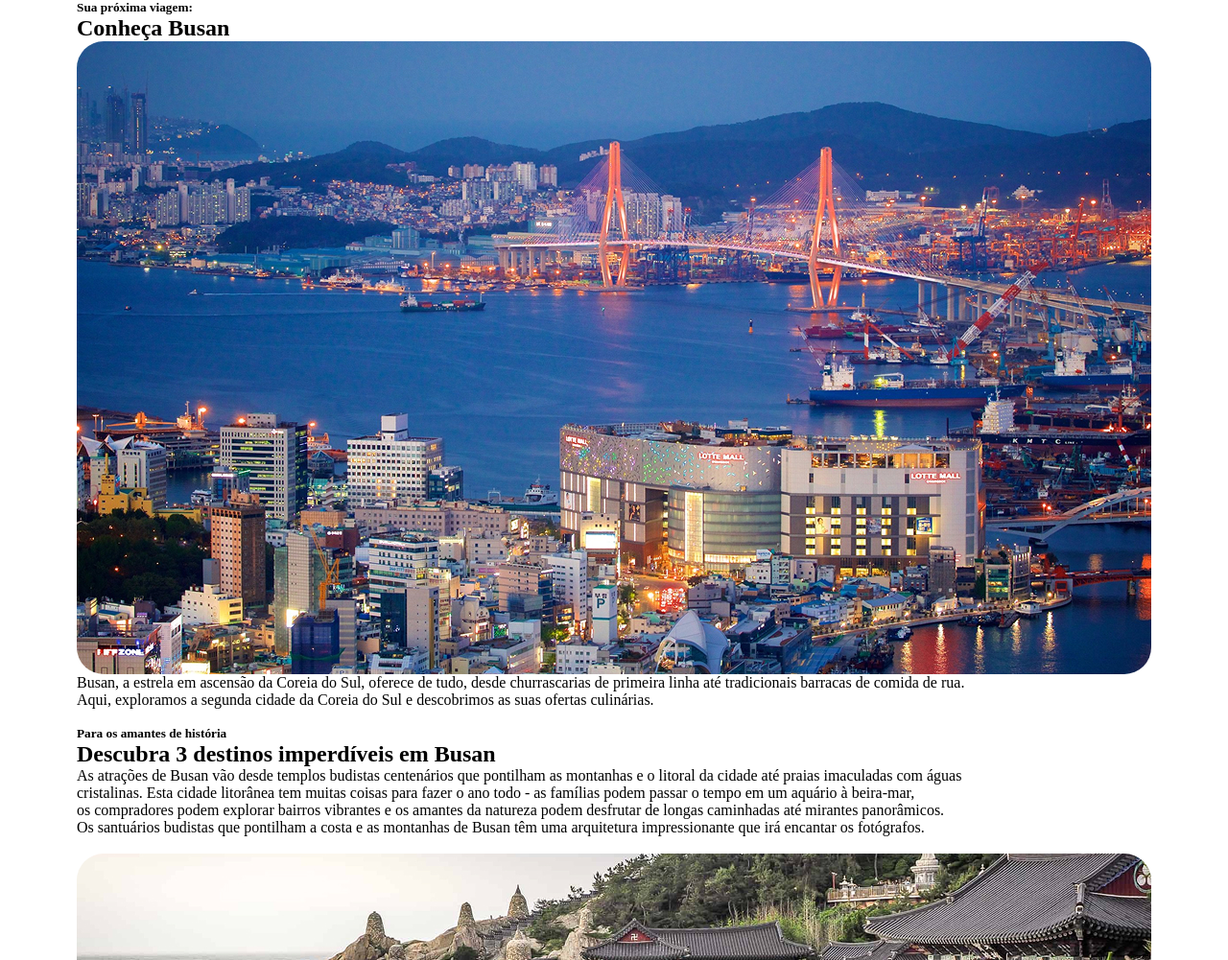
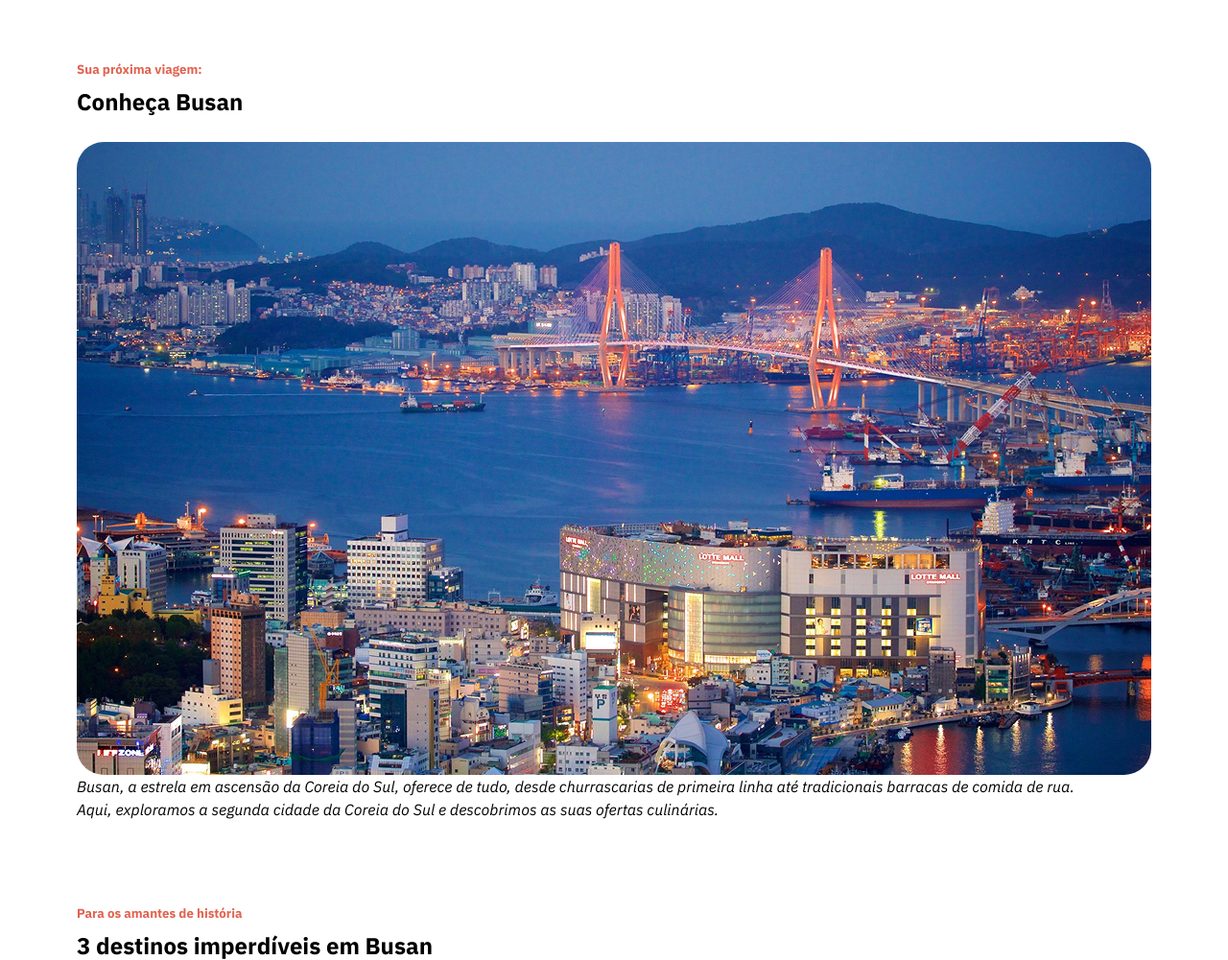
Before and after one commit to yurigonzagaweb-prog/Local-de-Turismo, a plain HTML site: page index.html in a window 1280 px wide. Shown: the top 1001 px of the page at 96% size. Drawn offline with Linux system fonts and the light colour scheme.

Commit message:
Atualização 1 CSS

```diff
--- a/index.html
+++ b/index.html
@@ -4,6 +4,9 @@
     <meta charset="UTF-8">
     <meta name="viewport" content="width=device-width, initial-scale=1.0">
     <link rel="stylesheet" href="style.css">
+   <link rel="preconnect" href="https://fonts.googleapis.com">
+    <link rel="preconnect" href="https://fonts.gstatic.com" crossorigin>
+    <link href="https://fonts.googleapis.com/css2?family=IBM+Plex+Sans:ital,wght@0,100..700;1,100..700&display=swap" rel="stylesheet">
     <title>Local de Turismo</title>
 </head>
 <body>
@@ -16,16 +19,17 @@
       <div class="destino">
          <img src="assets/busan.jpg" alt="Imagem de Busan">
            <p>
-             Busan, a estrela em ascensão da Coreia do Sul, oferece de tudo, desde churrascarias de primeira linha até tradicionais barracas de comida de rua. <br>
+             <em> Busan, a estrela em ascensão da Coreia do Sul, oferece de tudo, desde churrascarias de primeira linha até tradicionais barracas de comida de rua. <br>
              Aqui, exploramos a segunda cidade da Coreia do Sul e descobrimos as suas ofertas culinárias. <br><br>
-           </p>
+             </em>
+            </p>
       </div>
       </section>
       <!-- Part2 -->
       <section id="Part2">
      <div class="destino">
-         <h5>Para os amantes de história</h5>
-         <h2>Descubra 3 destinos imperdíveis em Busan</h2>
+         <h5 class="titulo">Para os amantes de história</h5>
+         <h2 class="subtitle"> 3 destinos imperdíveis em Busan</h2Descubra></h2>
          <p>
             As atrações de Busan vão desde templos budistas centenários que pontilham as montanhas e o litoral da cidade até praias imaculadas com águas<br>
             cristalinas. Esta cidade litorânea tem muitas coisas para fazer o ano todo - as famílias podem passar o tempo em um aquário à beira-mar,<br>
@@ -38,7 +42,7 @@
     <section id="Part3">
     <div class="destino">
         <img src="assets/busan3.jpg" alt="Imagem de Busan 3">
-        <h2> 1. Templo Haedong Yonggungsa</h2>
+        <h2 class="subtitle">1. Templo Haedong Yonggungsa</h2>
         <p>
             O Templo Haedong Yonggungsa é um templo budista localizado no extremo nordeste de Busan. Construído em 1376, é um dos poucos templos na<br>
             Coreia construídos à beira-mar – você pode desfrutar de vistas do Mar do Leste de um lado e de belas montanhas do outro.<br><br>
@@ -53,7 +57,7 @@
     <section id="Part4">
     <div class="destino">
         <img src="assets/busan4.jpg" alt="Imagem de Busan 4">
-        <h2>2. Templo Beomeo-sa</h2>
+        <h2 class="subtitle">2. Templo Beomeo-sa</h2>
         <p>
             O Templo Beomeo-sa é um dos maiores santuários da Coreia do Sul. Ele está localizado no alto da borda leste da montanha Geumjeongsa e fica <br>
             distante da agitação da cidade. O Daeungjeon Hall do templo é um exemplo bem preservado da arquitetura da Dinastia Joseon.Leste de um lado e <br>
@@ -69,7 +73,7 @@
     <section id="Part5">
     <div class="destino">
         <img src="assets/busan5.jpg" alt="Imagem de Busan 5">
-        <h2>3. Parque Yongdusan</h2>
+        <h2 class="subtitle">3. Parque Yongdusan</h2>
         <p>
             O Parque Yongdusan, localizado no centro de Busan, abriga alguns dos monumentos mais importantes da cidade. Você pode ver vistas espetaculares<br>
             do topo da Torre Busan, de 120 metros de altura. O parque tem 2 museus – confira os instrumentos musicais tradicionais no Museum of World Folk I<br>
--- a/style.css
+++ b/style.css
@@ -1,6 +1,11 @@
 * {
     margin: 0;
     padding: 0;
+}
+
+:root {
+    font-family: "IBM Plex Sans", sans-serif;
+    line-height: 150%;
 }
 
 main {
@@ -8,13 +13,27 @@ main {
     margin: 0 auto;
     padding: 0 24px;
 
+}
+
+.titulo {
+    color: #E1624F;
+    margin-top: 60px;
+    margin-bottom: 10px;
 
 }
 
-h5 {
-    color: red 94302f;
+h1 {
+    margin-bottom: 30px;
+}
+
+.subtitle {
+    margin-top: 10px;
+    margin-bottom: 15px;
 
 }
+
+
+
 
 /* IMAGENS */
 img {
```
